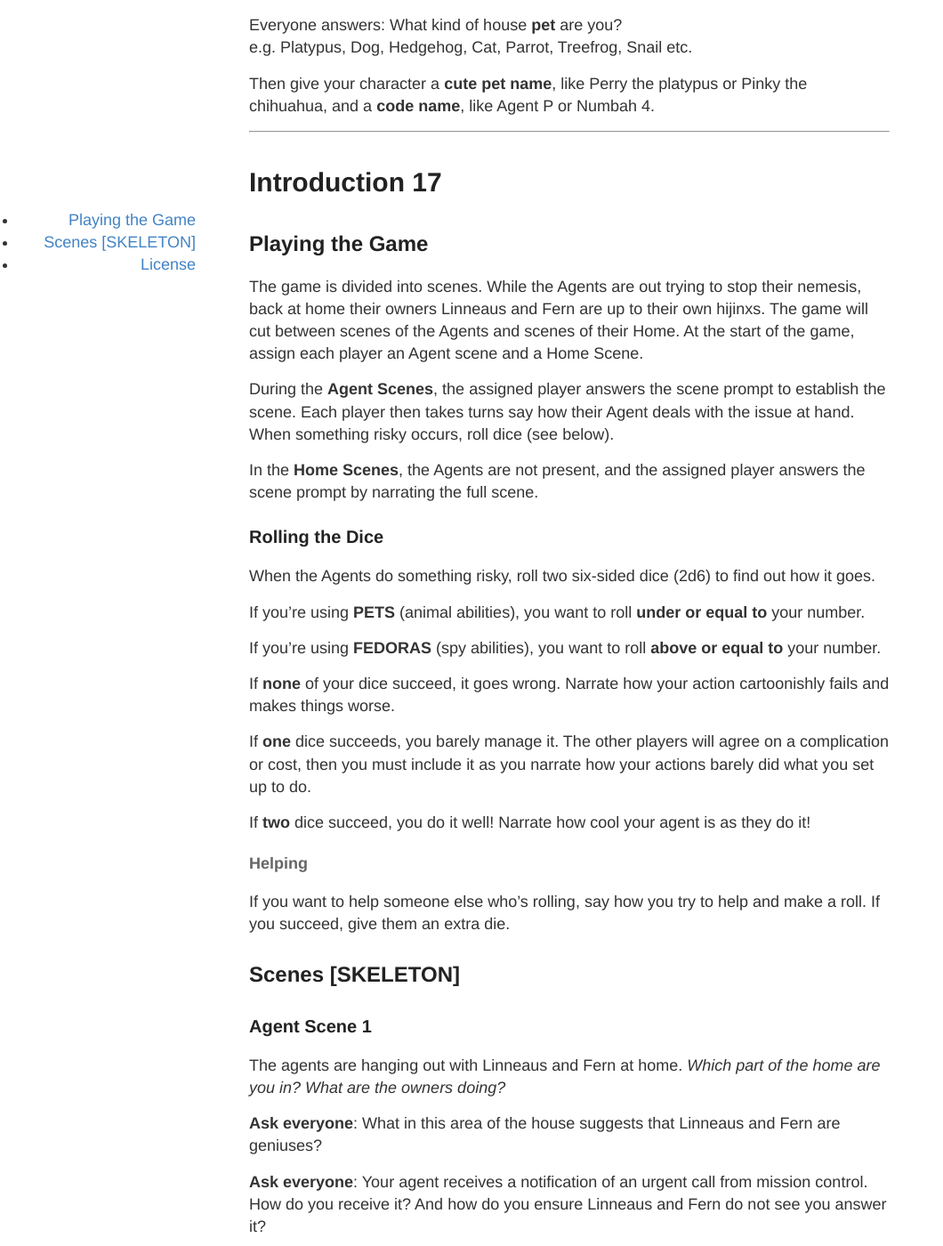
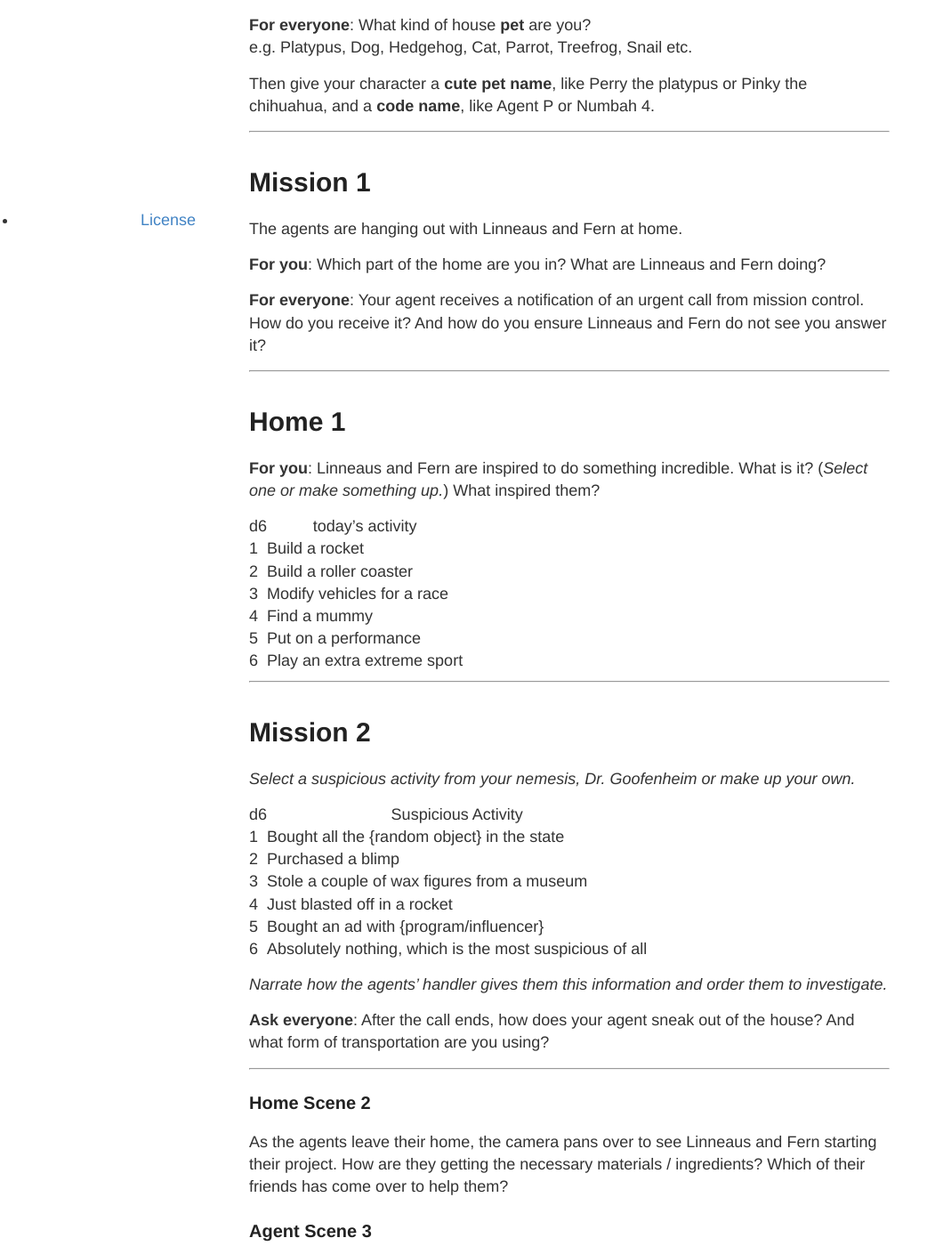
Before and after one commit to zechlau14/zechlau14.github.io, a Jekyll site: the page built from projects/pets-with-fedoras-slides.md, in a window 1280 px wide and 1400 px high, scrolled down 3076 px. Shown: the whole window at 89% size, without its empty margins (0-1060 px from the left). Built offline with Jekyll 4.4.1, drawn with Linux system fonts in a browser that asks for light colours; our own code applies the rules of GitHub Pages for plain Markdown files; some of the changed text lies outside the part shown.

Commit message:
Update pets-with-fedoras-slides.md

```diff
--- a/projects/pets-with-fedoras-slides.md
+++ b/projects/pets-with-fedoras-slides.md
@@ -99,49 +99,22 @@ If there is an answer in the game that you don't want to be included, tap the X-
 ---
 # Introduction 16
 
-Everyone answers: What kind of house **pet** are you?
+**For everyone**: What kind of house **pet** are you?
 e.g. Platypus, Dog, Hedgehog, Cat, Parrot, Treefrog, Snail etc.
 
 Then give your character a **cute pet name**, like Perry the platypus or Pinky the chihuahua, and a **code name**, like Agent P or Numbah 4.
 
 ---
-# Introduction 17
+# Mission 1
+The agents are hanging out with Linneaus and Fern at home.
 
+**For you**: Which part of the home are you in? What are Linneaus and Fern doing?
 
-## Playing the Game
-The game is divided into scenes. While the Agents are out trying to stop their nemesis, back at home their owners Linneaus and Fern are up to their own hijinxs. The game will cut between scenes of the Agents and scenes of their Home. At the start of the game, assign each player an Agent scene and a Home Scene.
+**For everyone**: Your agent receives a notification of an urgent call from mission control. How do you receive it? And how do you ensure Linneaus and Fern do not see you answer it?
 
-During the **Agent Scenes**, the assigned player answers the scene prompt to establish the scene. Each player then takes turns say how their Agent deals with the issue at hand. When something risky occurs, roll dice (see below).
-
-In the **Home Scenes**, the Agents are not present, and the assigned player answers the scene prompt by narrating the full scene.
-
-### Rolling the Dice
-When the Agents do something risky, roll two six-sided dice (2d6) to find out how it goes.
-
-If you're using **PETS** (animal abilities), you want to roll **under or equal to** your number.
-
-If you're using **FEDORAS** (spy abilities), you want to roll **above or equal to** your number.
-
-If **none** of your dice succeed, it goes wrong. Narrate how your action cartoonishly fails and makes things worse.
-
-If **one** dice succeeds, you barely manage it. The other players will agree on a complication or cost, then you must include it as you narrate how your actions barely did what you set up to do.
-
-If **two** dice succeed, you do it well! Narrate how cool your agent is as they do it!
-
-#### Helping
-If you want to help someone else who's rolling, say how you try to help and make a roll. If you succeed, give them an extra die.
-
-## Scenes [SKELETON]
-
-### Agent Scene 1
-The agents are hanging out with Linneaus and Fern at home. _Which part of the home are you in? What are the owners doing?_
-
-**Ask everyone**: What in this area of the house suggests that Linneaus and Fern are geniuses?
-
-**Ask everyone**: Your agent receives a notification of an urgent call from mission control. How do you receive it? And how do you ensure Linneaus and Fern do not see you answer it?
-
-### Home Scene 1
-Linneaus and Fern are inspired to do something incredible. What is it? (_Select one or make something up._) What inspired them?
+---
+# Home 1
+**For you**: Linneaus and Fern are inspired to do something incredible. What is it? (_Select one or make something up._) What inspired them?
 
 | d6 | today's activity |
 | --- | --- |
@@ -152,7 +125,8 @@ Linneaus and Fern are inspired to do something incredible. What is it? (_Select
 | 5 | Put on a performance |
 | 6 | Play an extra extreme sport |
 
-### Agent Scene 2
+---
+# Mission 2
 _Select a suspicious activity from your nemesis, Dr. Goofenheim or make up your own._
 
 | d6 | Suspicious Activity |
@@ -167,6 +141,8 @@ _Select a suspicious activity from your nemesis, Dr. Goofenheim or make up your
 _Narrate how the agents' handler gives them this information and order them to investigate._
 
 **Ask everyone**: After the call ends, how does your agent sneak out of the house? And what form of transportation are you using?
+
+---
 
 ### Home Scene 2
 As the agents leave their home, the camera pans over to see Linneaus and Fern starting their project. How are they getting the necessary materials / ingredients? Which of their friends has come over to help them?
```
